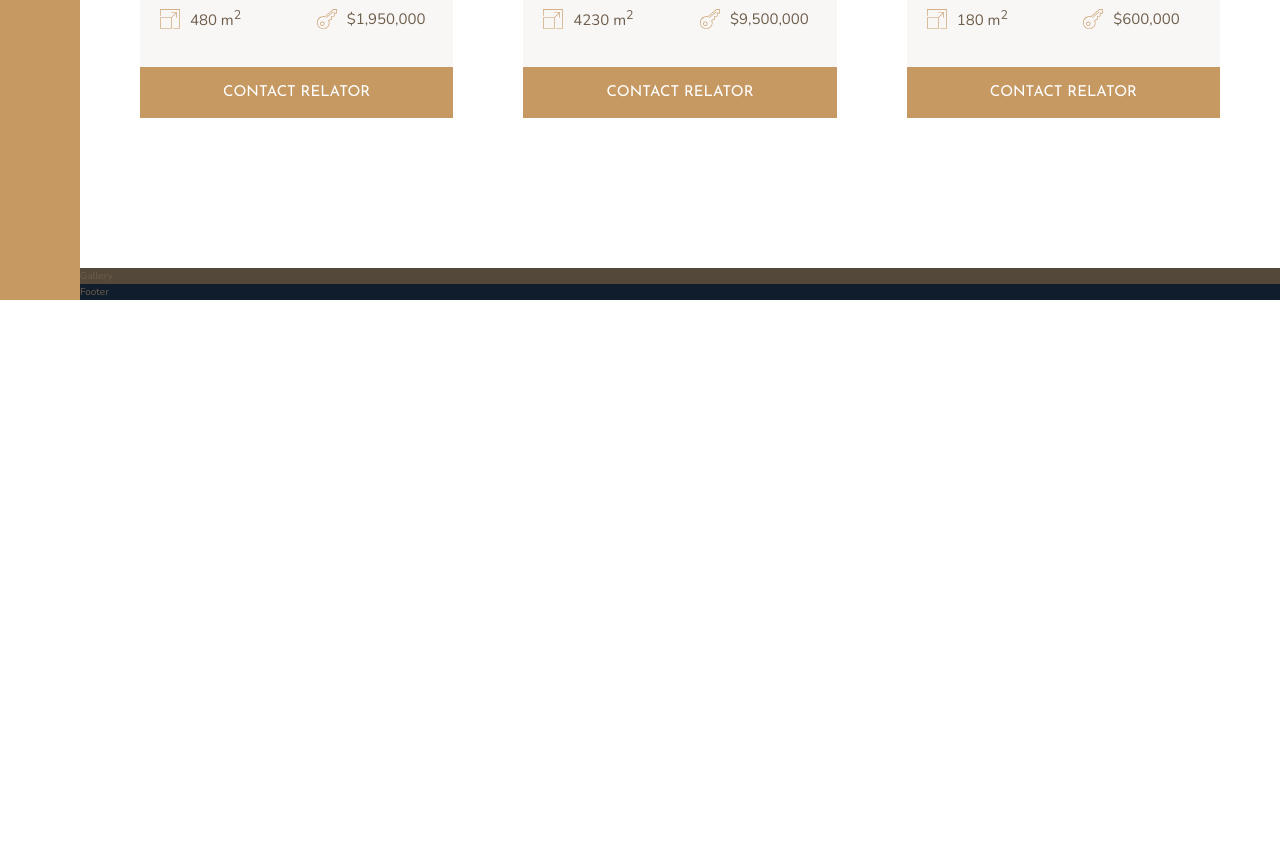
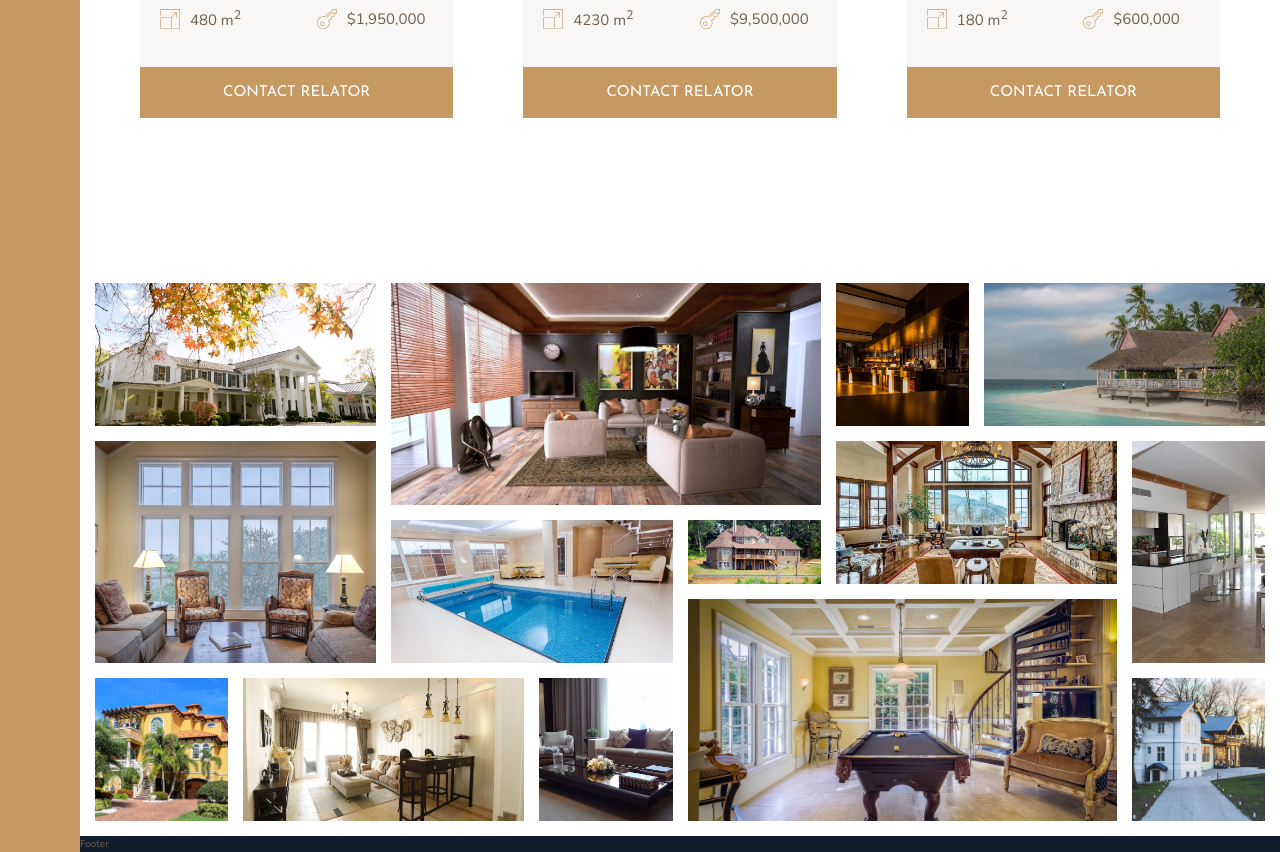
Before and after one commit to Belchenkov/nexter, a website: page index.html in a window 1280 px wide. Shown: the part 2534-3386 px from the top of the page. Before the commit the page ends 2834 px from the top, so only its background shows below. Drawn offline with nearby package versions, Linux system fonts and the light colour scheme; files that its build step writes are made by us from their sources.

Commit message:
Gallery Section: grid images

```diff
--- a/index.html
+++ b/index.html
@@ -306,7 +306,39 @@
         </section>
 
         <section class="gallery">
-            Gallery
+            <figure class="gallery__item gallery__item-1">
+                <img src="img/gal-1.jpeg" alt="Gallery image 1" class="gallery__img">
+            </figure>
+
+            <figure class="gallery__item gallery__item-1">
+                <img src="img/gal-1.jpeg" alt="Gallery image 1"  class="gallery__img">
+            </figure>
+            <figure class="gallery__item gallery__item-2"><img src="img/gal-2.jpeg" alt="Gallery image 2"
+                                                               class="gallery__img"></figure>
+            <figure class="gallery__item gallery__item-3"><img src="img/gal-3.jpeg" alt="Gallery image 3"
+                                                               class="gallery__img"></figure>
+            <figure class="gallery__item gallery__item-4"><img src="img/gal-4.jpeg" alt="Gallery image 4"
+                                                               class="gallery__img"></figure>
+            <figure class="gallery__item gallery__item-5"><img src="img/gal-5.jpeg" alt="Gallery image 5"
+                                                               class="gallery__img"></figure>
+            <figure class="gallery__item gallery__item-6"><img src="img/gal-6.jpeg" alt="Gallery image 6"
+                                                               class="gallery__img"></figure>
+            <figure class="gallery__item gallery__item-7"><img src="img/gal-7.jpeg" alt="Gallery image 7"
+                                                               class="gallery__img"></figure>
+            <figure class="gallery__item gallery__item-8"><img src="img/gal-8.jpeg" alt="Gallery image 8"
+                                                               class="gallery__img"></figure>
+            <figure class="gallery__item gallery__item-9"><img src="img/gal-9.jpeg" alt="Gallery image 9"
+                                                               class="gallery__img"></figure>
+            <figure class="gallery__item gallery__item-10"><img src="img/gal-10.jpeg" alt="Gallery image 10"
+                                                                class="gallery__img"></figure>
+            <figure class="gallery__item gallery__item-11"><img src="img/gal-11.jpeg" alt="Gallery image 11"
+                                                                class="gallery__img"></figure>
+            <figure class="gallery__item gallery__item-12"><img src="img/gal-12.jpeg" alt="Gallery image 12"
+                                                                class="gallery__img"></figure>
+            <figure class="gallery__item gallery__item-13"><img src="img/gal-13.jpeg" alt="Gallery image 13"
+                                                                class="gallery__img"></figure>
+            <figure class="gallery__item gallery__item-14"><img src="img/gal-14.jpeg" alt="Gallery image 14"
+                                                                class="gallery__img"></figure>
         </section>
 
         <footer class="footer">
--- a/sass/_gallery.scss
+++ b/sass/_gallery.scss
@@ -1,4 +1,87 @@
 .gallery {
-  background-color: $color-grey-dark-1;
   grid-column: full-start / full-end;
+  display: grid;
+  grid-template-columns: repeat(8, 1fr);
+  grid-template-rows: repeat(7, 5vw);
+  grid-gap: 1.5rem;
+  padding: 1.5rem;
+
+  &__item {
+    &-1 {
+      grid-row: 1 / span 2;
+      grid-column: 1 / span 2;
+    }
+
+    &-2 {
+      grid-row: 1 / span 3;
+      grid-column: 3 / span 3;
+    }
+
+    &-3 {
+      grid-row: 1 / span 2;
+      grid-column: 6 / 7;
+    }
+
+    &-4 {
+      grid-row: 1 / span 2;
+      grid-column: 7 / -1;
+    }
+
+    &-5 {
+      grid-row: 3 / span 3;
+      grid-column: 1 / span 2;
+    }
+
+    &-6 {
+      grid-row: 4 / span 2;
+      grid-column: 3 / span 2;
+    }
+
+    &-7 {
+      grid-row: 4 / 5;
+      grid-column: 5 / 6;
+    }
+
+    &-8 {
+      grid-row: 3 / span 2;
+      grid-column: 6 / span 2;
+    }
+
+    &-9 {
+      grid-row: 3 / span 3;
+      grid-column: 8 / -1;
+    }
+
+    &-10 {
+      grid-row: 6 / span 2;
+      grid-column: 1 / 2;
+    }
+
+    &-11 {
+      grid-row: 6 / span 2;
+      grid-column: 2 / span 2;
+    }
+
+    &-12 {
+      grid-row: 6 / span 2;
+      grid-column: 4 / 5;
+    }
+
+    &-13 {
+      grid-row: 5 / span 3;
+      grid-column: 5 / span 3;
+    }
+
+    &-14 {
+      grid-row: 6 / span 2;
+      grid-column: 8 / -1;
+    }
+  }
+
+  &__img {
+    width: 100%;
+    height: 100%;
+    object-fit: cover;
+    display: block;
+  }
 }
```
